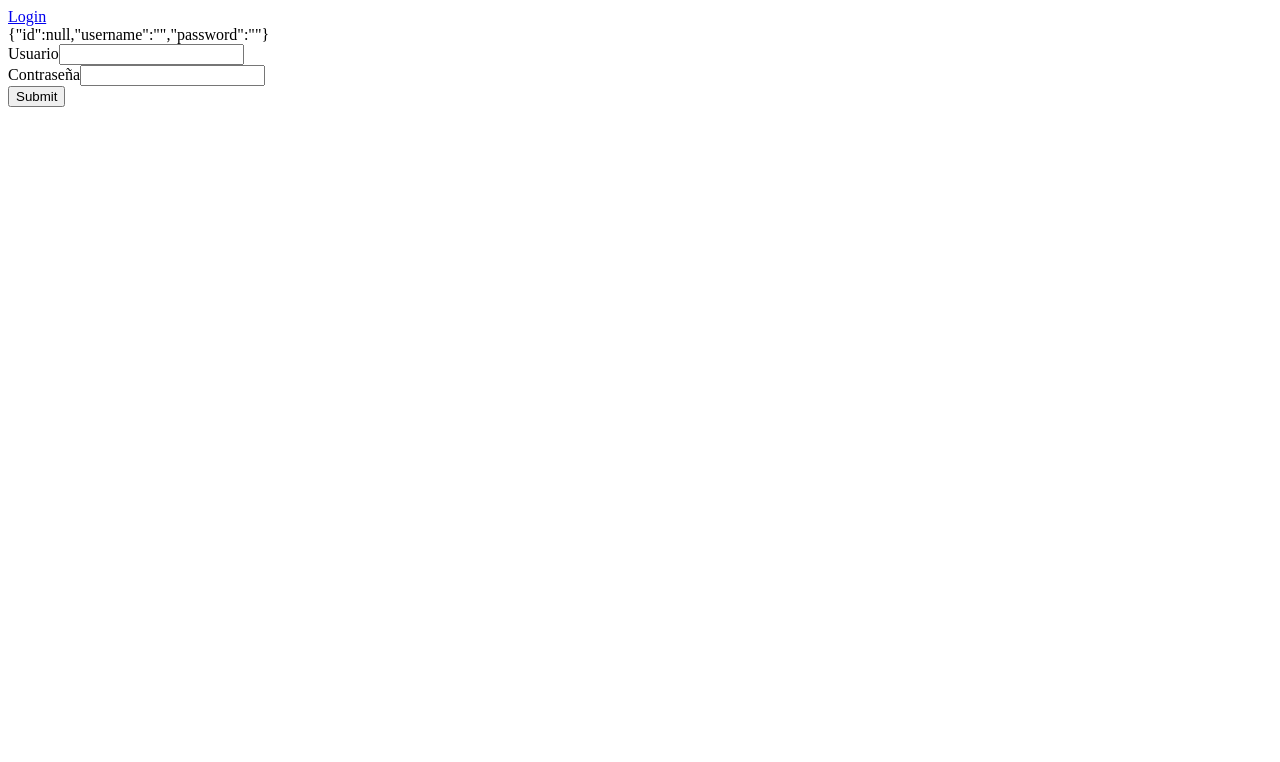
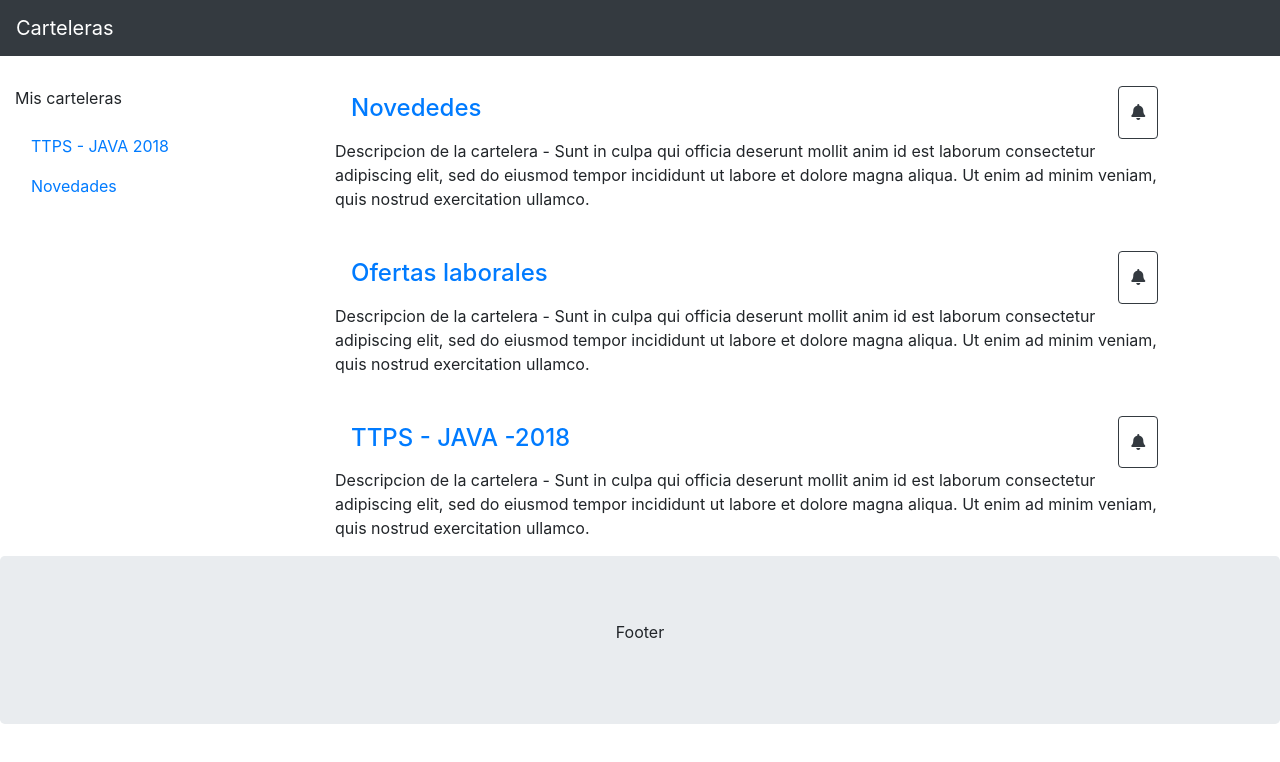
Before and after one commit to cristiansteib/ttps-java-cartelera-angular, an Angular app: page /login in a window 1280 px wide. Shown: the top 762 px of the page. Built offline with nearby package versions, Linux system fonts and the light colour scheme.

Commit message:
agregado mockups

```diff
--- a/package.json
+++ b/package.json
@@ -29,7 +29,8 @@
   "devDependencies": {
     "@angular-devkit/build-angular": "^0.11.0",
     "@angular/cli": "~7.1.0",
-    "@angular/compiler-cli": "~7.1.0",
+    "@angular/compiler": "^7.1.1",
+    "@angular/compiler-cli": "^7.1.1",
     "@angular/language-service": "~7.1.0",
     "@types/jasmine": "~2.8.8",
     "@types/jasminewd2": "~2.0.3",
--- a/src/app/app.component.html
+++ b/src/app/app.component.html
@@ -1,3 +1,44 @@
 
-<a routerLink="/login">Login</a>
-<router-outlet></router-outlet>
+
+<div class="container-fluid" style="margin-top:30px">
+        <div class="row">
+            <div class="col-sm-3">
+                <p>Mis carteleras</p>
+                <ul class="nav nav-pills flex-column">
+                    <li class="nav-item">
+                        <a class="nav-link" href="#">TTPS - JAVA 2018</a>
+                    </li>
+                    <li class="nav-item">
+                        <a class="nav-link" href="#">Novedades</a>
+                    </li>
+                </ul>
+                <hr class="d-sm-none">
+            </div>
+            <div class="col-sm-8">
+                <span class="d-flex justify-content-between">
+                    <a href="#" class="nav-link"><h4>Novededes</h4></a>
+                    <button class="btn btn-outline-dark"><i class="fas fa-bell"></i></button>
+                </span>
+                <p>Descripcion de la cartelera - Sunt in culpa qui officia deserunt mollit anim id est laborum consectetur
+                    adipiscing elit, sed do eiusmod tempor incididunt ut labore et dolore magna aliqua. Ut enim ad minim
+                    veniam, quis nostrud exercitation ullamco.</p>
+                <br>
+                <span class="d-flex justify-content-between">
+                    <a href="#" class="nav-link"><h4>Ofertas laborales</h4></a>
+                    <button class="btn btn-outline-dark"><i class="fas fa-bell"></i></button>
+                </span>
+                <p>Descripcion de la cartelera - Sunt in culpa qui officia deserunt mollit anim id est laborum consectetur
+                    adipiscing elit, sed do eiusmod tempor incididunt ut labore et dolore magna aliqua. Ut enim ad minim
+                    veniam, quis nostrud exercitation ullamco.</p>
+                <br>
+                <span class="d-flex justify-content-between">
+                    <a href="cartelera1.html" class="nav-link"><h4>TTPS - JAVA -2018</h4></a>
+                    <button class="btn btn-outline-dark"><i class="fas fa-bell"></i></button>
+                </span>
+                <p>Descripcion de la cartelera - Sunt in culpa qui officia deserunt mollit anim id est laborum consectetur
+                    adipiscing elit, sed do eiusmod tempor incididunt ut labore et dolore magna aliqua. Ut enim ad minim
+                    veniam, quis nostrud exercitation ullamco.</p>
+
+            </div>
+        </div>
+    </div>
--- a/src/app/login/login-form/loginForm.component.html
+++ b/src/app/login/login-form/loginForm.component.html
@@ -1,17 +1,24 @@
+
 <form  #loginForm="ngForm" (ngSubmit)="onSubmit(loginForm)">
 {{diagnostic}}
+<h1 class="h3 mb-3 font-weight-normal">Iniciar sesion</h1>
+
 <div class="form-group">
-         <label for="username">Usuario</label>
+  <label for="username" class="sr-only">Usuario</label>
   <input type="text" class="form-control" id="username"
-         required
+  placeholder="Usuario" required
   [(ngModel)]="model.username" name="username">
 </div>
 <div class="form-group">
-         <label for="password">Contraseña</label>
+  <label for="password" class="sr-only">Password</label>
    <input type="text" class="form-control" id="password"
-         [(ngModel)]="model.password" name="password">
+  [(ngModel)]="model.password" name="password" placeholder="Contrase&ntilde;a">
 </div>
-
-        <button type="submit" class="btn btn-success"
-        >Submit</button>
-</form>
+        <div class="form-group text-left">
+  <label for="remember" class="sr-only">Rercordar cuenta</label>
+  <input id="remember" type="checkbox" value="remember-me" tabindex="3"> Recordar
+</div>
+<div class="form-group ">
+  <button type="submit" class="btn btn-success" [disabled]="!loginForm.form.valid">Iniciar sesion</button>
+</div>
+<p class="mt-2 mb-3 text-muted">&copy; 2018</p>
--- a/src/index.html
+++ b/src/index.html
@@ -1,14 +1,33 @@
-<!doctype html>
+<!DOCTYPE html>
 <html lang="en">
 <head>
-  <meta charset="utf-8">
-  <title>CarteleraJavaFrontend</title>
-  <base href="/">
+    <base href="/">
+    <title>CarteleraJavaFrontend</title>
+    <meta charset="utf-8">
+    <meta name="viewport" content="width=device-width, initial-scale=1">
+    <link rel="stylesheet" href="https://maxcdn.bootstrapcdn.com/bootstrap/4.1.3/css/bootstrap.min.css">
+    <script src="https://ajax.googleapis.com/ajax/libs/jquery/3.3.1/jquery.min.js"></script>
+    <script src="https://cdnjs.cloudflare.com/ajax/libs/popper.js/1.14.3/umd/popper.min.js"></script>
+    <script src="https://maxcdn.bootstrapcdn.com/bootstrap/4.1.3/js/bootstrap.min.js"></script>
+    <link rel="stylesheet" href="https://use.fontawesome.com/releases/v5.4.1/css/all.css" integrity="sha384-5sAR7xN1Nv6T6+dT2mhtzEpVJvfS3NScPQTrOxhwjIuvcA67KV2R5Jz6kr4abQsz" crossorigin="anonymous">
 
-  <meta name="viewport" content="width=device-width, initial-scale=1">
-  <link rel="icon" type="image/x-icon" href="favicon.ico">
+    <style>
+        .fakeimg {
+            height: 100px;
+            background: #aaa;
+        }
+    </style>
 </head>
 <body>
-  <app-root></app-root>
+
+
+<nav class="navbar navbar-expand-sm bg-dark navbar-dark">
+    <a class="navbar-brand" href="#">Carteleras</a>
+</nav>
+    <app-root></app-root>
+<div class="jumbotron text-center" style="margin-bottom:0">
+    <p>Footer</p>
+</div>
+
 </body>
 </html>
```
Lines whose indentation alone changed are shown as unchanged.
